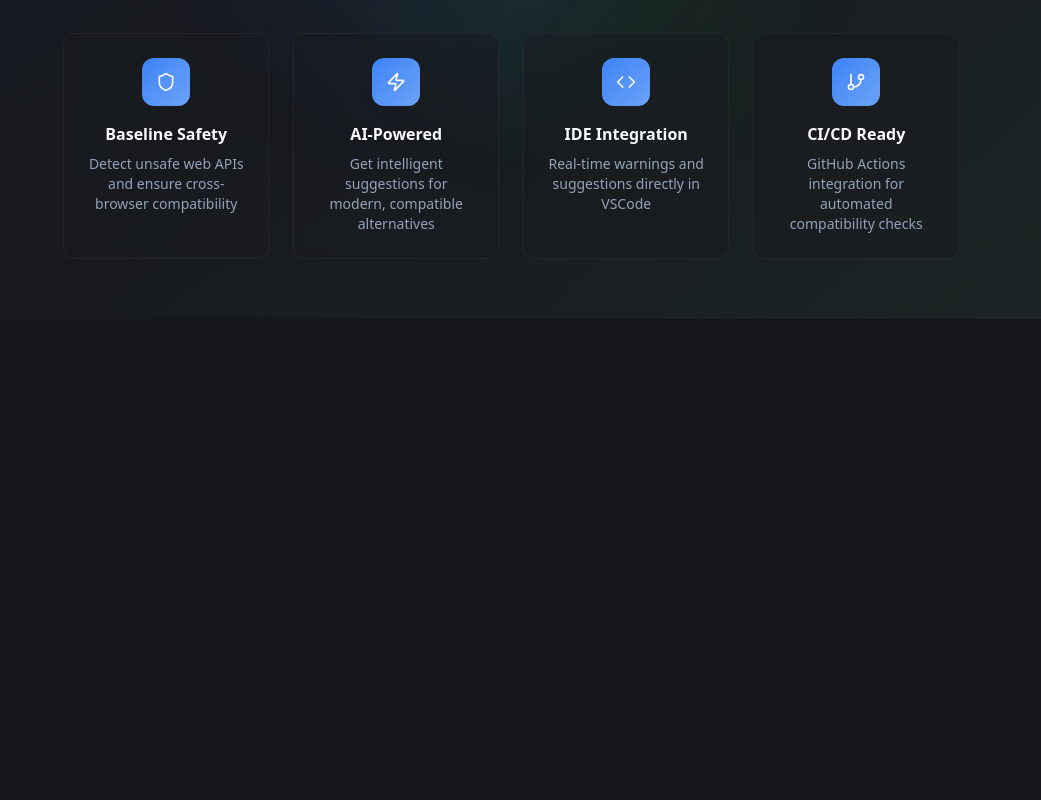
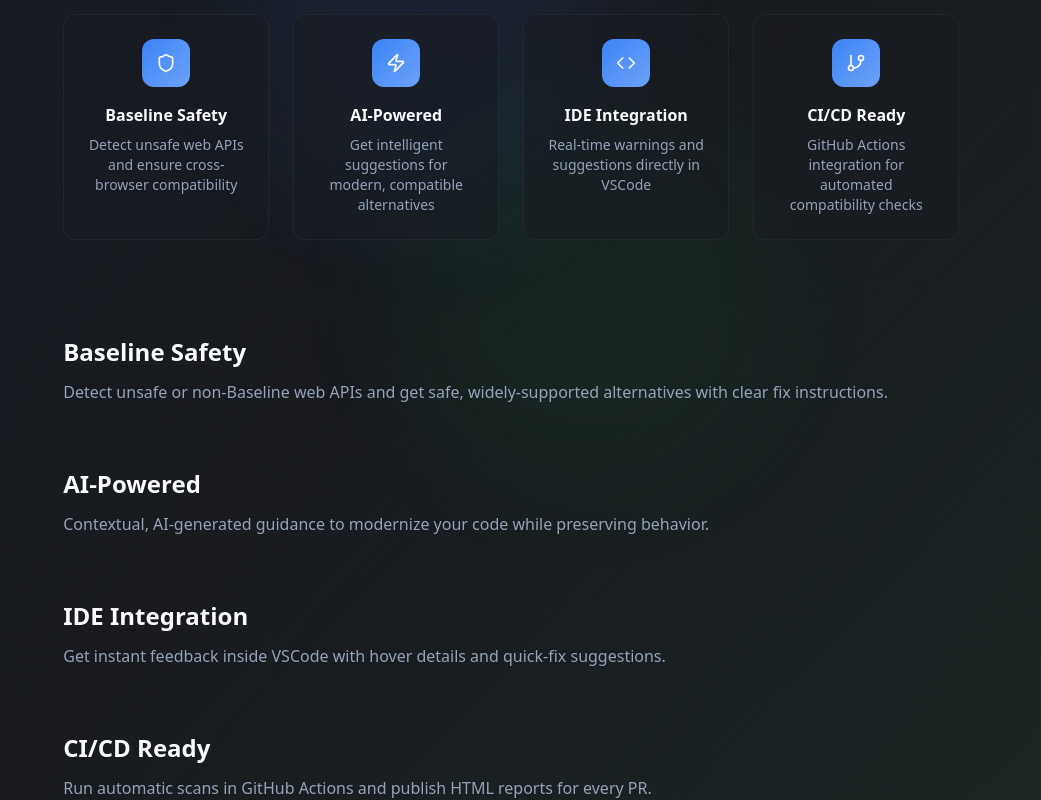
Before and after one commit to mechwane/baseline-feature-advisor-, a React (Vite) app: page / in a window 1280 px wide. Shown: the part 481-1281 px from the top of the page, without its empty margins (239-1280 px from the left). Before the commit the page ends 800 px from the top, so only its background shows below. Built offline with nearby package versions, Linux system fonts and the light colour scheme; the HTML template or start-up script is replaced by a standard one.

Commit message:
Fix: Make feature links clickable

```diff
--- a/src/components/AppSidebar.tsx
+++ b/src/components/AppSidebar.tsx
@@ -34,7 +34,7 @@ export function AppSidebar() {
 
   return (
     <Sidebar collapsible="icon">
-      <SidebarTrigger className="m-2 self-end" />
+
 
       <SidebarContent>
         {/* Logo */}
--- a/src/components/Hero.tsx
+++ b/src/components/Hero.tsx
@@ -103,7 +103,6 @@ const Hero = () => {
               {features.map((feature, index) => (
                 <div
                   key={index}
-                  id={feature.id}
                   className="bg-card/50 backdrop-blur-sm border border-border/50 rounded-xl p-6 text-center hover:shadow-card transition-all duration-300 group cursor-pointer"
                   onClick={() => {
                     const element = document.getElementById(feature.id);
@@ -118,6 +117,24 @@ const Hero = () => {
                 </div>
               ))}
             </div>
+
+            {/* Feature Detail Sections */}
+            <section id="baseline-safety" className="mt-24 max-w-4xl mx-auto text-left">
+              <h2 className="text-2xl font-semibold mb-3">Baseline Safety</h2>
+              <p className="text-muted-foreground">Detect unsafe or non‑Baseline web APIs and get safe, widely-supported alternatives with clear fix instructions.</p>
+            </section>
+            <section id="ai-powered" className="mt-16 max-w-4xl mx-auto text-left">
+              <h2 className="text-2xl font-semibold mb-3">AI-Powered</h2>
+              <p className="text-muted-foreground">Contextual, AI-generated guidance to modernize your code while preserving behavior.</p>
+            </section>
+            <section id="ide-integration" className="mt-16 max-w-4xl mx-auto text-left">
+              <h2 className="text-2xl font-semibold mb-3">IDE Integration</h2>
+              <p className="text-muted-foreground">Get instant feedback inside VSCode with hover details and quick-fix suggestions.</p>
+            </section>
+            <section id="cicd-ready" className="mt-16 max-w-4xl mx-auto text-left">
+              <h2 className="text-2xl font-semibold mb-3">CI/CD Ready</h2>
+              <p className="text-muted-foreground">Run automatic scans in GitHub Actions and publish HTML reports for every PR.</p>
+            </section>
           </div>
         </main>
       </div>
```
